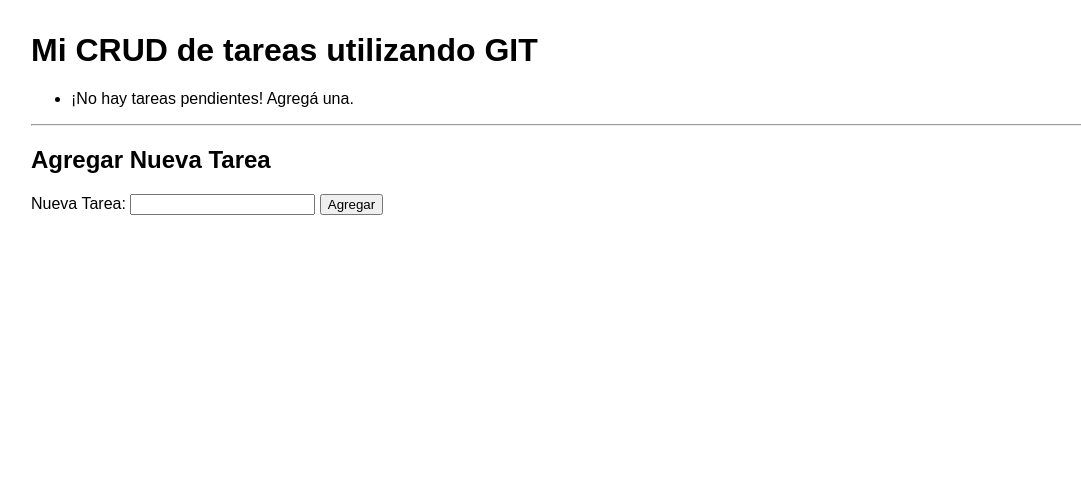
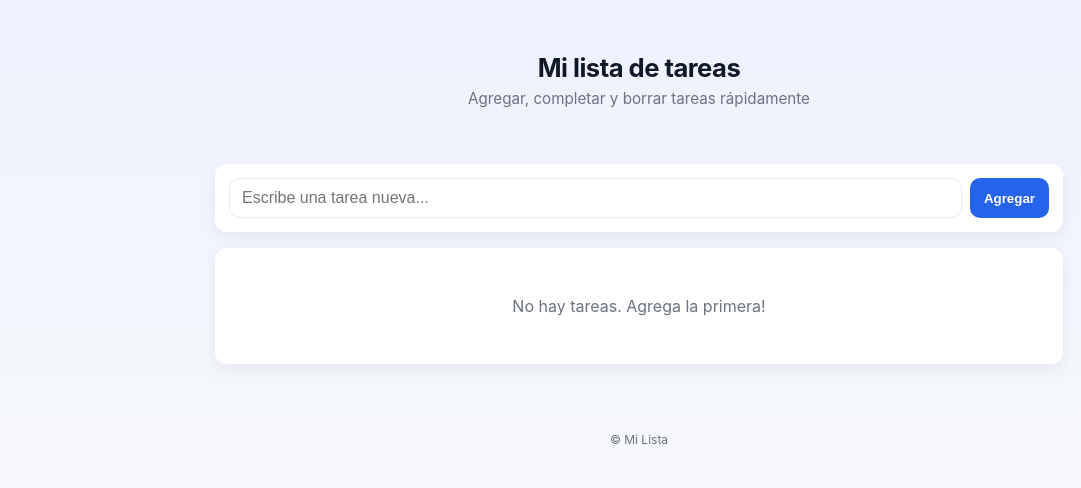
Before and after one commit to Sergio24oto/registrotareas, a Flask app: template templates/index.html in a window 1280 px wide. Shown: the top 488 px of the page, without its empty margins (1-1082 px from the left). Run offline with Flask 3, Linux system fonts and the light colour scheme; the template is opened without the code that fills it, so the values that code supplies are empty.

Commit message:
primer commit

```diff
--- /dev/null
+++ b/static/css/style.css
@@ -0,0 +1,115 @@
+:root{
+  --bg:#f6f8fb;
+  --card:#ffffff;
+  --primary:#2563eb;
+  --danger:#ef4444;
+  --muted:#6b7280;
+  --radius:12px;
+  --maxw:880px;
+}
+
+*{box-sizing:border-box}
+body{
+  margin:0;
+  font-family:Inter,Segoe UI,Roboto,Arial,sans-serif;
+  background:linear-gradient(180deg,#eef2ff 0%,var(--bg) 100%);
+  color:#111827;
+  -webkit-font-smoothing:antialiased;
+  -moz-osx-font-smoothing:grayscale;
+}
+
+.container{
+  max-width:var(--maxw);
+  margin:24px auto;
+  padding:0 16px;
+}
+
+/* header */
+.site-header{
+  padding:28px 0 8px;
+  text-align:center;
+}
+.site-header h1{margin:0;font-size:1.6rem;letter-spacing:-0.02em}
+.subtitle{margin:6px 0 0;color:var(--muted);font-size:0.95rem}
+
+/* cards */
+.card{
+  background:var(--card);
+  border-radius:var(--radius);
+  box-shadow:0 6px 18px rgba(16,24,40,0.06);
+  padding:14px;
+  margin-bottom:16px;
+}
+
+/* add form */
+.form-inline{
+  display:flex;
+  gap:8px;
+}
+.form-inline input[type="text"]{
+  flex:1;
+  padding:10px 12px;
+  border:1px solid #e6e9ef;
+  border-radius:10px;
+  font-size:1rem;
+  outline:none;
+  transition:box-shadow .15s,transform .08s;
+}
+.form-inline input:focus{box-shadow:0 4px 12px rgba(37,99,235,0.12);transform:translateY(-1px)}
+
+.btn{
+  border:0;
+  padding:10px 14px;
+  border-radius:10px;
+  cursor:pointer;
+  font-weight:600;
+}
+.btn.primary{background:var(--primary);color:#fff}
+.btn.danger{background:var(--danger);color:#fff}
+.btn.small{padding:6px 10px;font-size:0.9rem}
+
+/* list */
+.tareas{list-style:none;margin:0;padding:0;display:flex;flex-direction:column;gap:8px}
+.tarea{
+  display:flex;
+  align-items:center;
+  justify-content:space-between;
+  padding:10px;
+  border-radius:10px;
+  transition:transform .08s,box-shadow .08s;
+  border:1px solid #f1f5f9;
+}
+.tarea:hover{transform:translateY(-2px)}
+.descripcion{display:flex;align-items:center;gap:12px;min-width:0}
+.badge{
+  display:inline-flex;
+  align-items:center;
+  justify-content:center;
+  width:34px;height:34px;border-radius:8px;
+  background:linear-gradient(180deg,#eef2ff,#dbeafe);
+  color:var(--primary);
+  font-weight:700;
+}
+.texto{overflow:hidden;text-overflow:ellipsis;white-space:nowrap}
+
+/* acciones */
+.acciones{display:flex;gap:8px}
+.inline{display:inline;margin:0}
+
+/* completed */
+.tarea.completada{opacity:0.7;background:linear-gradient(180deg,#f8fafc,#ffffff);border-style:solid;border-color:#e6eef8}
+.tarea.completada .texto{text-decoration:line-through;color:var(--muted)}
+
+/* empty state */
+.empty{text-align:center;color:var(--muted);padding:18px 0}
+
+/* footer */
+.site-footer{padding:18px 0;text-align:center;color:var(--muted);font-size:0.9rem}
+
+/* responsive */
+@media (max-width:540px){
+  .form-inline{flex-direction:column}
+  .form-inline .btn{width:100%}
+  .acciones{gap:6px}
+  .badge{width:30px;height:30px}
+}
--- a/templates/index.html
+++ b/templates/index.html
@@ -1,58 +1,60 @@
-<!DOCTYPE html>
-<html lang="en">
+<!doctype html>
+<html lang="es">
 <head>
-    <meta charset="UTF-8">
-    <meta name="viewport" content="width=device-width, initial-scale=1.0">
-    <title>Inicio</title>
-
-    <style>
-        body {
-            font-family: sans-serif;
-            margin: 2em;
-        }
-        /* Esta es una "clase" que le pondremos a las tareas completadas */
-        .tarea-completada {
-            text-decoration: line-through; /* ¡El tachado! */
-            color: #888; /* Un color gris */
-        }
-        li {
-            margin-bottom: 0.5em;
-        }
-    </style>
+    <meta charset="utf-8">
+    <meta name="viewport" content="width=device-width,initial-scale=1">
+    <title>Lista de tareas</title>
+    <link rel="stylesheet" href="{{ url_for('static', filename='css/style.css') }}">
 </head>
 <body>
-    <H1>Mi CRUD de tareas utilizando GIT</H1>
-    <ul>
-    {% for tarea in tareas %}
+    <header class="site-header">
+        <div class="container">
+            <h1>Mi lista de tareas</h1>
+            <p class="subtitle">Agregar, completar y borrar tareas rápidamente</p>
+        </div>
+    </header>
 
-        <li {% if tarea['completada'] %} class="tarea-completada" {% endif %}>
+    <main class="container">
+        <section class="card add-card">
+            <form action="{{ url_for('agregar') }}" method="post" class="form-inline">
+                <input name="descripcion" type="text" placeholder="Escribe una tarea nueva..." required>
+                <button type="submit" class="btn primary">Agregar</button>
+            </form>
+        </section>
 
-            {{ tarea['descripcion'] }}
+        <section class="card list-card">
+            {% if tareas %}
+            <ul class="tareas">
+                {% for t in tareas %}
+                <li class="tarea {% if t['completada'] %}completada{% endif %}">
+                    <div class="descripcion">
+                        <span class="badge">{% if t['completada'] %}✓{% else %}•{% endif %}</span>
+                        <span class="texto">{{ t['descripcion'] }}</span>
+                    </div>
 
-            <form action="{{ url_for('borrar_tarea', tarea_id=tarea['id']) }}" method="POST" style="display: inline;">
-                <button type="submit">Borrar</button>
-            </form>
+                    <div class="acciones">
+                        {% if not t['completada'] %}
+                        <form action="{{ url_for('completar_tarea', tarea_id=t['id']) }}" method="post" class="inline">
+                            <button class="btn small" type="submit">Completar</button>
+                        </form>
+                        {% endif %}
+                        <form action="{{ url_for('borrar_tarea', tarea_id=t['id']) }}" method="post" class="inline" onsubmit="return confirm('Borrar tarea?');">
+                            <button class="btn danger small" type="submit">Borrar</button>
+                        </form>
+                    </div>
+                </li>
+                {% endfor %}
+            </ul>
+            {% else %}
+            <p class="empty">No hay tareas. Agrega la primera!</p>
+            {% endif %}
+        </section>
+    </main>
 
-            {% if not tarea['completada'] %}
-                <form action="{{ url_for('completar_tarea', tarea_id=tarea['id']) }}" method="POST" style="display: inline;">
-                    <button type="submit">Completar</button>
-                </form>
-            {% endif %}
-
-        </li>
-    {% else %}
-        <li>¡No hay tareas pendientes! Agregá una.</li>
-    {% endfor %}
-</ul>
-    <hr> <h2>Agregar Nueva Tarea</h2>
-
-    <form action="/agregar" method="POST">
-
-        <label for="descripcion-tarea">Nueva Tarea:</label>
-
-        <input type="text" id="descripcion-tarea" name="descripcion" required>
-
-        <button type="submit">Agregar</button>
-    </form>
+    <footer class="site-footer">
+        <div class="container">
+            <small>&copy; {{  config.get('APP_NAME', 'Mi Lista') }}</small>
+        </div>
+    </footer>
 </body>
 </html>
```
